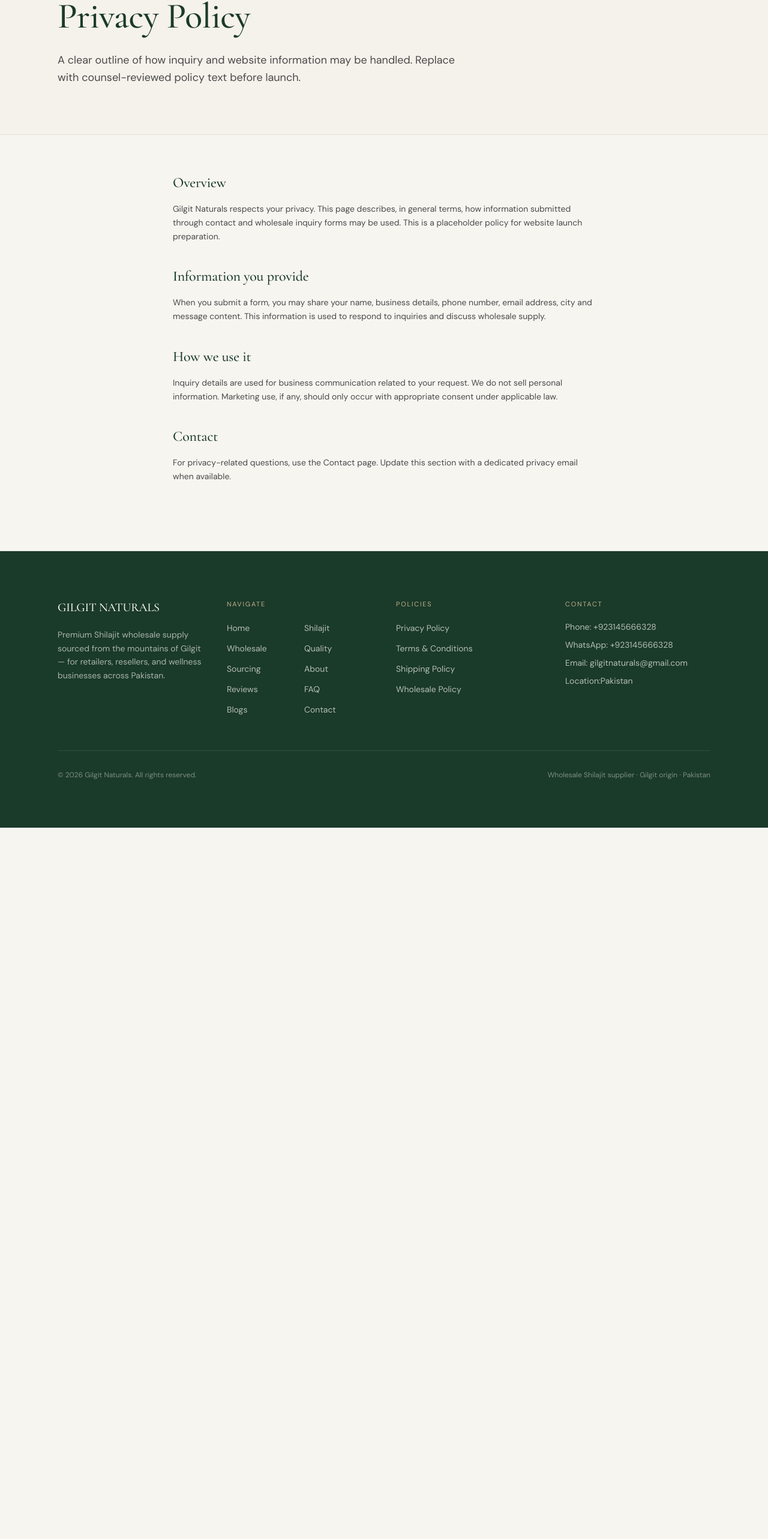
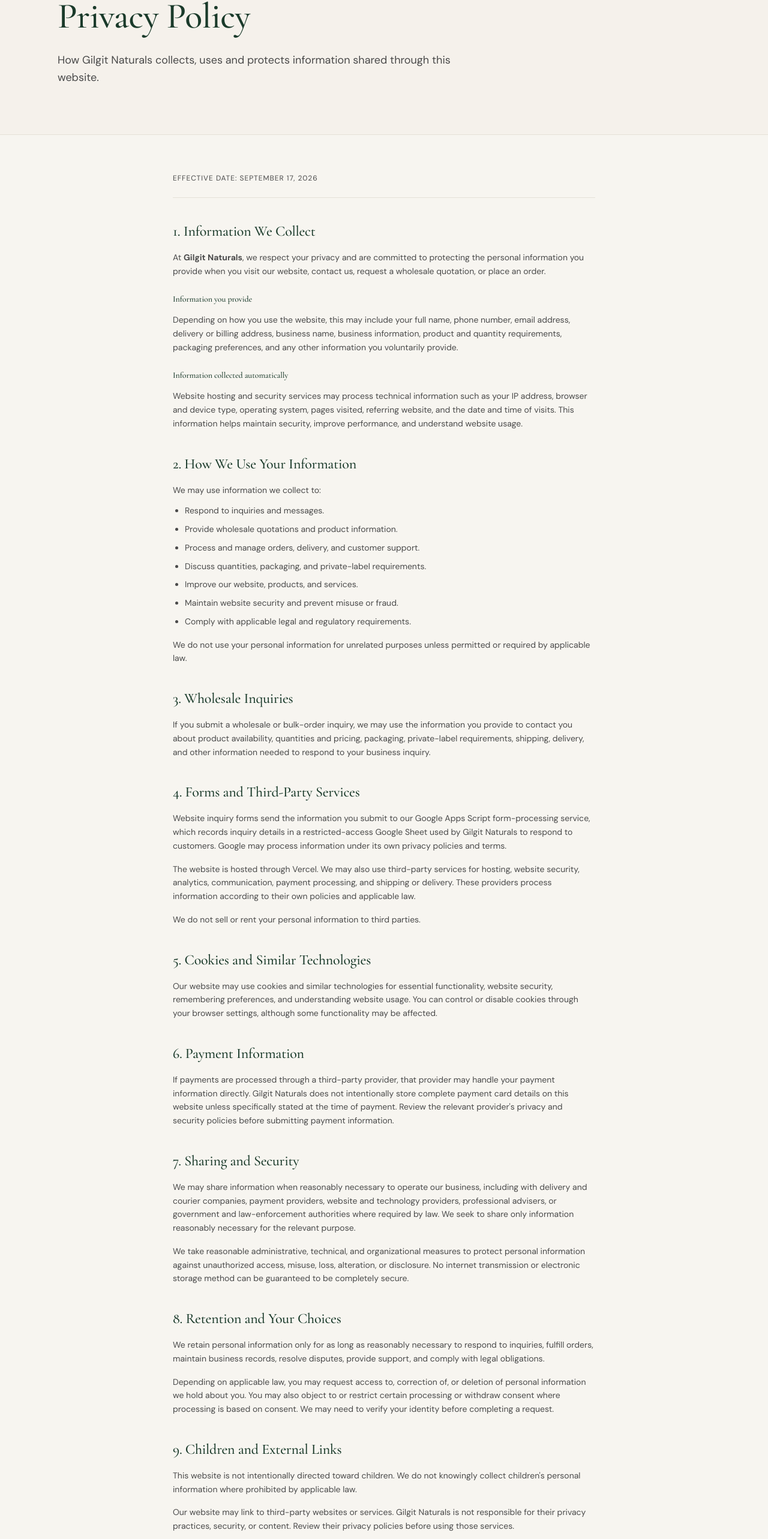
Before and after one commit to npvt-a11y/gn, a Next.js app: page /privacy-policy in a window 1280 px wide. Shown: the part 204-2770 px from the top of the page at 60% size. Before the commit the page ends 1584 px from the top, so only its background shows below. Built offline with nearby package versions, Linux system fonts and the light colour scheme.

Commit message:
Finalize privacy policy content
Co-authored-by: Copilot App <223556219+Copilot@users.noreply.github.com>

```diff
--- a/src/app/privacy-policy/page.tsx
+++ b/src/app/privacy-policy/page.tsx
@@ -1,5 +1,5 @@
 import { PageHero } from "@/components/ui/SectionHeader";
-import { SITE_NAME } from "@/lib/constants";
+import { CONTACT, SITE_NAME, SITE_URL } from "@/lib/constants";
 import { createMetadata } from "@/lib/seo";
 
 export const metadata = createMetadata({
@@ -14,44 +14,215 @@ export default function PrivacyPage() {
       <PageHero
         eyebrow="Legal"
         title="Privacy Policy"
-        description="A clear outline of how inquiry and website information may be handled. Replace with counsel-reviewed policy text before launch."
+        description="How Gilgit Naturals collects, uses and protects information shared through this website."
       />
       <section className="mx-auto max-w-3xl px-6 py-16 lg:px-8 lg:pb-28">
         <div className="space-y-10 text-sm leading-relaxed text-charcoal-muted">
+          <p className="border-b border-border pb-6 text-xs tracking-[0.08em] text-charcoal-muted uppercase">
+            Effective date: September 17, 2026
+          </p>
+
           <div>
-            <h2 className="font-serif text-2xl text-forest">Overview</h2>
+            <h2 className="font-serif text-2xl text-forest">
+              1. Information We Collect
+            </h2>
             <p className="mt-4">
-              {SITE_NAME} respects your privacy. This page describes, in general
-              terms, how information submitted through contact and wholesale
-              inquiry forms may be used. This is a placeholder policy for website
-              launch preparation.
+              At <strong>{SITE_NAME}</strong>, we respect your privacy and are
+              committed to protecting the personal information you provide when
+              you visit our website, contact us, request a wholesale quotation,
+              or place an order.
+            </p>
+            <h3 className="mt-6 font-medium text-forest">
+              Information you provide
+            </h3>
+            <p className="mt-3">
+              Depending on how you use the website, this may include your full
+              name, phone number, email address, delivery or billing address,
+              business name, business information, product and quantity
+              requirements, packaging preferences, and any other information
+              you voluntarily provide.
+            </p>
+            <h3 className="mt-6 font-medium text-forest">
+              Information collected automatically
+            </h3>
+            <p className="mt-3">
+              Website hosting and security services may process technical
+              information such as your IP address, browser and device type,
+              operating system, pages visited, referring website, and the date
+              and time of visits. This information helps maintain security,
+              improve performance, and understand website usage.
             </p>
           </div>
+
           <div>
             <h2 className="font-serif text-2xl text-forest">
-              Information you provide
+              2. How We Use Your Information
+            </h2>
+            <p className="mt-4">We may use information we collect to:</p>
+            <ul className="mt-3 list-disc space-y-2 pl-5">
+              <li>Respond to inquiries and messages.</li>
+              <li>Provide wholesale quotations and product information.</li>
+              <li>Process and manage orders, delivery, and customer support.</li>
+              <li>Discuss quantities, packaging, and private-label requirements.</li>
+              <li>Improve our website, products, and services.</li>
+              <li>Maintain website security and prevent misuse or fraud.</li>
+              <li>Comply with applicable legal and regulatory requirements.</li>
+            </ul>
+            <p className="mt-4">
+              We do not use your personal information for unrelated purposes
+              unless permitted or required by applicable law.
+            </p>
+          </div>
+
+          <div>
+            <h2 className="font-serif text-2xl text-forest">
+              3. Wholesale Inquiries
             </h2>
             <p className="mt-4">
-              When you submit a form, you may share your name, business details,
-              phone number, email address, city and message content. This
-              information is used to respond to inquiries and discuss wholesale
-              supply.
+              If you submit a wholesale or bulk-order inquiry, we may use the
+              information you provide to contact you about product availability,
+              quantities and pricing, packaging, private-label requirements,
+              shipping, delivery, and other information needed to respond to
+              your business inquiry.
             </p>
           </div>
+
           <div>
-            <h2 className="font-serif text-2xl text-forest">How we use it</h2>
+            <h2 className="font-serif text-2xl text-forest">
+              4. Forms and Third-Party Services
+            </h2>
             <p className="mt-4">
-              Inquiry details are used for business communication related to your
-              request. We do not sell personal information. Marketing use, if any,
-              should only occur with appropriate consent under applicable law.
+              Website inquiry forms send the information you submit to our
+              Google Apps Script form-processing service, which records inquiry
+              details in a restricted-access Google Sheet used by Gilgit
+              Naturals to respond to customers. Google may process information
+              under its own privacy policies and terms.
+            </p>
+            <p className="mt-4">
+              The website is hosted through Vercel. We may also use third-party
+              services for hosting, website security, analytics, communication,
+              payment processing, and shipping or delivery. These providers
+              process information according to their own policies and applicable
+              law.
+            </p>
+            <p className="mt-4">
+              We do not sell or rent your personal information to third
+              parties.
             </p>
           </div>
+
           <div>
-            <h2 className="font-serif text-2xl text-forest">Contact</h2>
+            <h2 className="font-serif text-2xl text-forest">
+              5. Cookies and Similar Technologies
+            </h2>
             <p className="mt-4">
-              For privacy-related questions, use the Contact page. Update this
-              section with a dedicated privacy email when available.
+              Our website may use cookies and similar technologies for essential
+              functionality, website security, remembering preferences, and
+              understanding website usage. You can control or disable cookies
+              through your browser settings, although some functionality may be
+              affected.
             </p>
+          </div>
+
+          <div>
+            <h2 className="font-serif text-2xl text-forest">
+              6. Payment Information
+            </h2>
+            <p className="mt-4">
+              If payments are processed through a third-party provider, that
+              provider may handle your payment information directly. Gilgit
+              Naturals does not intentionally store complete payment card
+              details on this website unless specifically stated at the time of
+              payment. Review the relevant provider&apos;s privacy and security
+              policies before submitting payment information.
+            </p>
+          </div>
+
+          <div>
+            <h2 className="font-serif text-2xl text-forest">
+              7. Sharing and Security
+            </h2>
+            <p className="mt-4">
+              We may share information when reasonably necessary to operate our
+              business, including with delivery and courier companies, payment
+              providers, website and technology providers, professional
+              advisers, or government and law-enforcement authorities where
+              required by law. We seek to share only information reasonably
+              necessary for the relevant purpose.
+            </p>
+            <p className="mt-4">
+              We take reasonable administrative, technical, and organizational
+              measures to protect personal information against unauthorized
+              access, misuse, loss, alteration, or disclosure. No internet
+              transmission or electronic storage method can be guaranteed to be
+              completely secure.
+            </p>
+          </div>
+
+          <div>
+            <h2 className="font-serif text-2xl text-forest">
+              8. Retention and Your Choices
+            </h2>
+            <p className="mt-4">
+              We retain personal information only for as long as reasonably
+              necessary to respond to inquiries, fulfill orders, maintain
+              business records, resolve disputes, provide support, and comply
+              with legal obligations.
+            </p>
+            <p className="mt-4">
+              Depending on applicable law, you may request access to, correction
+              of, or deletion of personal information we hold about you. You may
+              also object to or restrict certain processing or withdraw consent
+              where processing is based on consent. We may need to verify your
+              identity before completing a request.
+            </p>
+          </div>
+
+          <div>
+            <h2 className="font-serif text-2xl text-forest">
+              9. Children and External Links
+            </h2>
+            <p className="mt-4">
+              This website is not intentionally directed toward children. We do
+              not knowingly collect children&apos;s personal information where
+              prohibited by applicable law.
+            </p>
+            <p className="mt-4">
+              Our website may link to third-party websites or services.
+              {` ${SITE_NAME}`} is not responsible for their privacy practices,
+              security, or content. Review their privacy policies before using
+              those services.
+            </p>
+          </div>
+
+          <div>
+            <h2 className="font-serif text-2xl text-forest">
+              10. Changes to This Policy
+            </h2>
+            <p className="mt-4">
+              We may update this Privacy Policy to reflect changes in our
+              business, website, services, or applicable legal requirements. The
+              effective date at the top of this page will be updated when
+              changes are made.
+            </p>
+          </div>
+
+          <div>
+            <h2 className="font-serif text-2xl text-forest">
+              11. Contact Us
+            </h2>
+            <p className="mt-4">
+              For privacy questions or requests, contact {SITE_NAME} through
+              our <a className="text-forest underline" href="/contact">Contact page</a>{" "}
+              or:
+            </p>
+            <ul className="mt-3 space-y-1">
+              <li>{SITE_NAME}</li>
+              <li>{CONTACT.location}</li>
+              <li>{CONTACT.email}</li>
+              <li>{CONTACT.phone}</li>
+              <li>{SITE_URL}</li>
+            </ul>
           </div>
         </div>
       </section>
```
